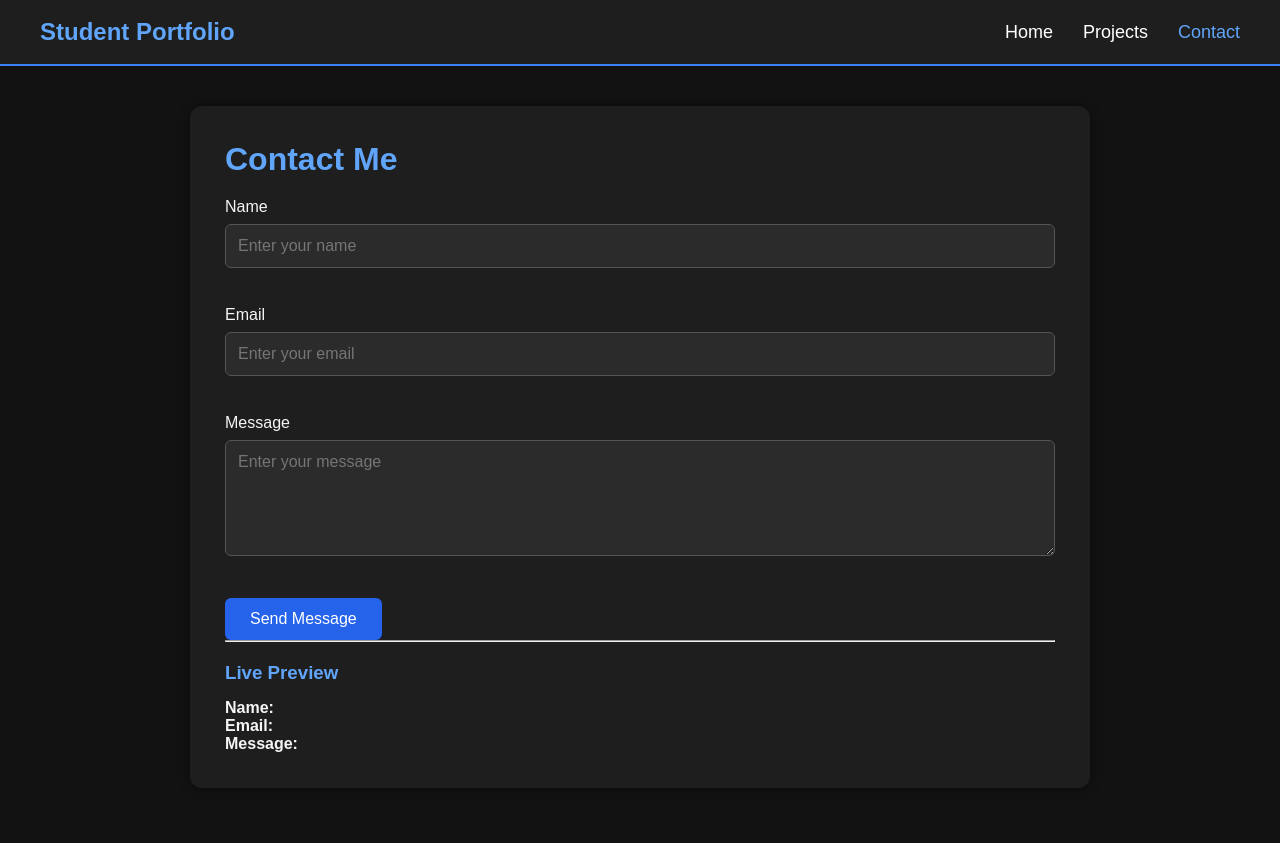
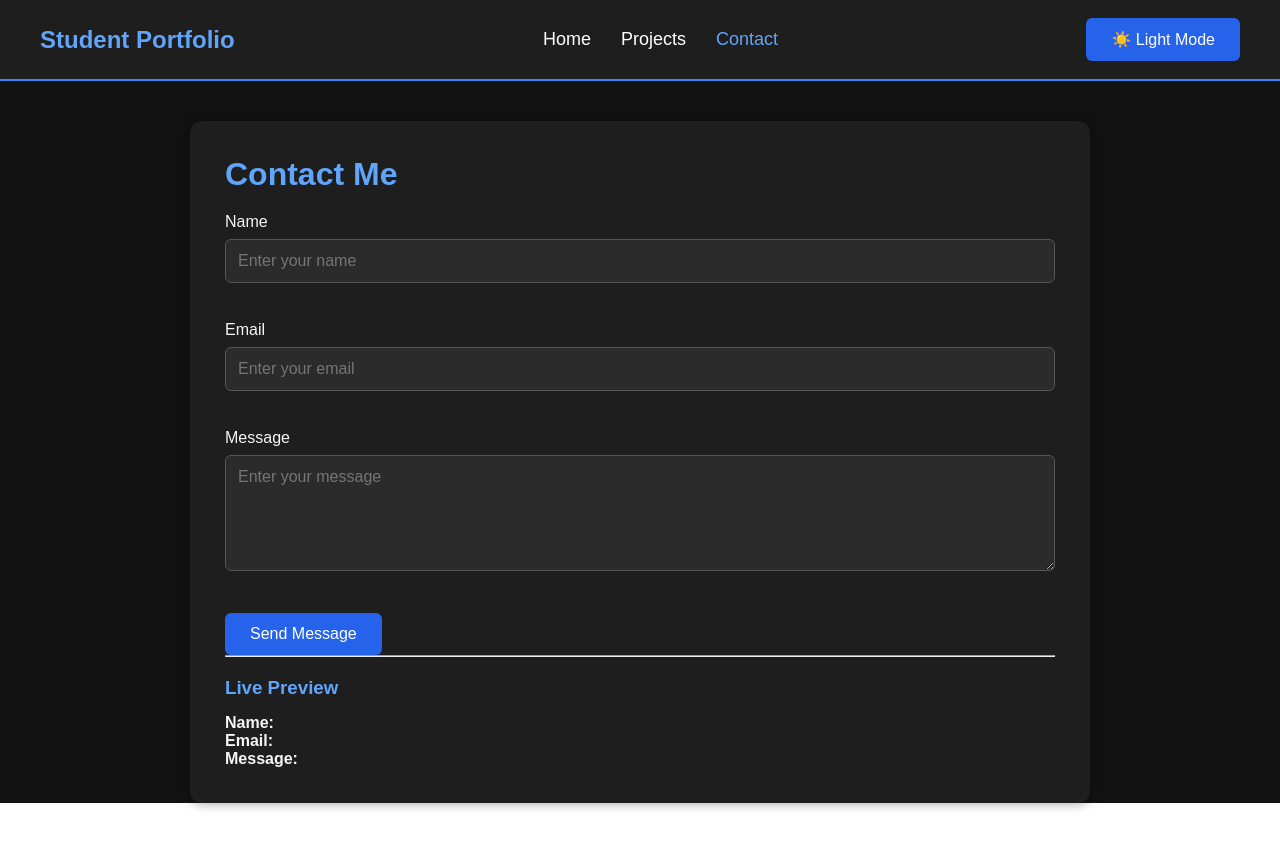
Before and after one commit to HetGangani/portfolio-D25IT125, a React (Vite) app: page /contact in a window 1280 px wide. Built offline with nearby package versions, Linux system fonts and the light colour scheme.

Commit message:
Added 404-Not Found Page and Dark/Light Mode Toggle

```diff
--- a/src/App.css
+++ b/src/App.css
@@ -8,8 +8,57 @@
 }
 
 body {
-    background-color: #121212;
-    color: #f5f5f5;
+    margin: 0;
+}
+
+.dark-theme .page{
+    background: #1e1e1e;
+}
+
+.light-theme .page{
+    background: #f5f5f5;
+}
+
+.dark-theme .navbar{
+    background-color: #1e1e1e;
+}
+
+.light-theme .navbar{
+    background-color: #f5f5f5;
+}
+
+.light-theme .nav-links a{
+    color: #222;
+}
+
+.light-theme .logo{
+    color: #2563eb;
+}
+
+.light-theme input, .light-theme textarea{
+    background: #f5f5f5;
+    color: #222;
+}
+
+.dark-theme input, .dark-theme textarea{
+    background: #2b2b2b;
+    color: #fff;
+}
+
+.light-theme about p, .light-theme section p{
+    color: #222;
+}
+
+.dark-theme about p, .dark-theme section p{
+    color: #fff;
+}
+
+.light-theme footer{
+    color: #222;
+}
+
+.dark-theme footer{
+    color: #bdbdbd;
 }
 
 /* Main Styling */
@@ -221,3 +270,15 @@ textarea:focus {
     padding-top: 20px;
     color: #bdbdbd;
 }
+
+.dark-theme {
+    background-color: #121212;
+    color: #f5f5f5;
+    min-height: 100vh;
+}
+
+.light-theme {
+    background-color: #f5f5f5;
+    color: #121212;
+    min-height: 100vh;
+}
--- a/src/App.jsx
+++ b/src/App.jsx
@@ -1,23 +1,32 @@
 import './App.css';
 
 import { BrowserRouter, Routes, Route } from 'react-router-dom';
+import { useState } from 'react';
 
 import Navbar from './components/Navbar';
 
 import Home from './pages/Home';
 import Projects from './pages/Projects';
 import Contact from './pages/Contact';
+import NotFound from './pages/NoFound';
 
 function App() {
+    const [darkMode, setDarkMode] = useState(true);
     return(
+      <div className={darkMode ? "dark-theme" : "light-theme"}>
         <BrowserRouter>
-      <Navbar />
+          <Navbar
+              darkMode={darkMode}
+              setDarkMode={setDarkMode}
+          />
           <Routes>
             <Route path="/" element={<Home />} />
             <Route path="/projects" element={<Projects />} />
             <Route path="/contact" element={<Contact />} />
+            <Route path="*" element={<NotFound />} />
           </Routes>
         </BrowserRouter>
+      </div>
   );
 }
 
--- a/src/components/Navbar.jsx
+++ b/src/components/Navbar.jsx
@@ -1,6 +1,6 @@
 import {NavLink} from "react-router-dom";
 
-function Navbar() {
+function Navbar({ darkMode, setDarkMode }) {
     return (
      <nav className="navbar">
         <h2 className="logo">Student Portfolio</h2>
@@ -10,6 +10,11 @@ function Navbar() {
             <li><NavLink to="/projects">Projects</NavLink></li>
             <li><NavLink to="/contact">Contact</NavLink></li>
         </ul>
+
+        <button onClick={() => setDarkMode(!darkMode)}>
+                {darkMode ? "☀️ Light Mode" : "🌙 Dark Mode"}
+        </button>
+
      </nav>
     );
 }
--- /dev/null
+++ b/src/pages/NoFound.jsx
@@ -0,0 +1,12 @@
+function NotFound() {
+    return (
+        <div className="page">
+            <h3>404 - Page Not Found</h3>
+            <p>
+                Sorry! The page you are looking for does not exist. Please check the URL or return to the homepage.
+            </p>
+        </div>
+    );
+}
+
+export default NotFound;
```
Lines whose indentation alone changed are shown as unchanged.
